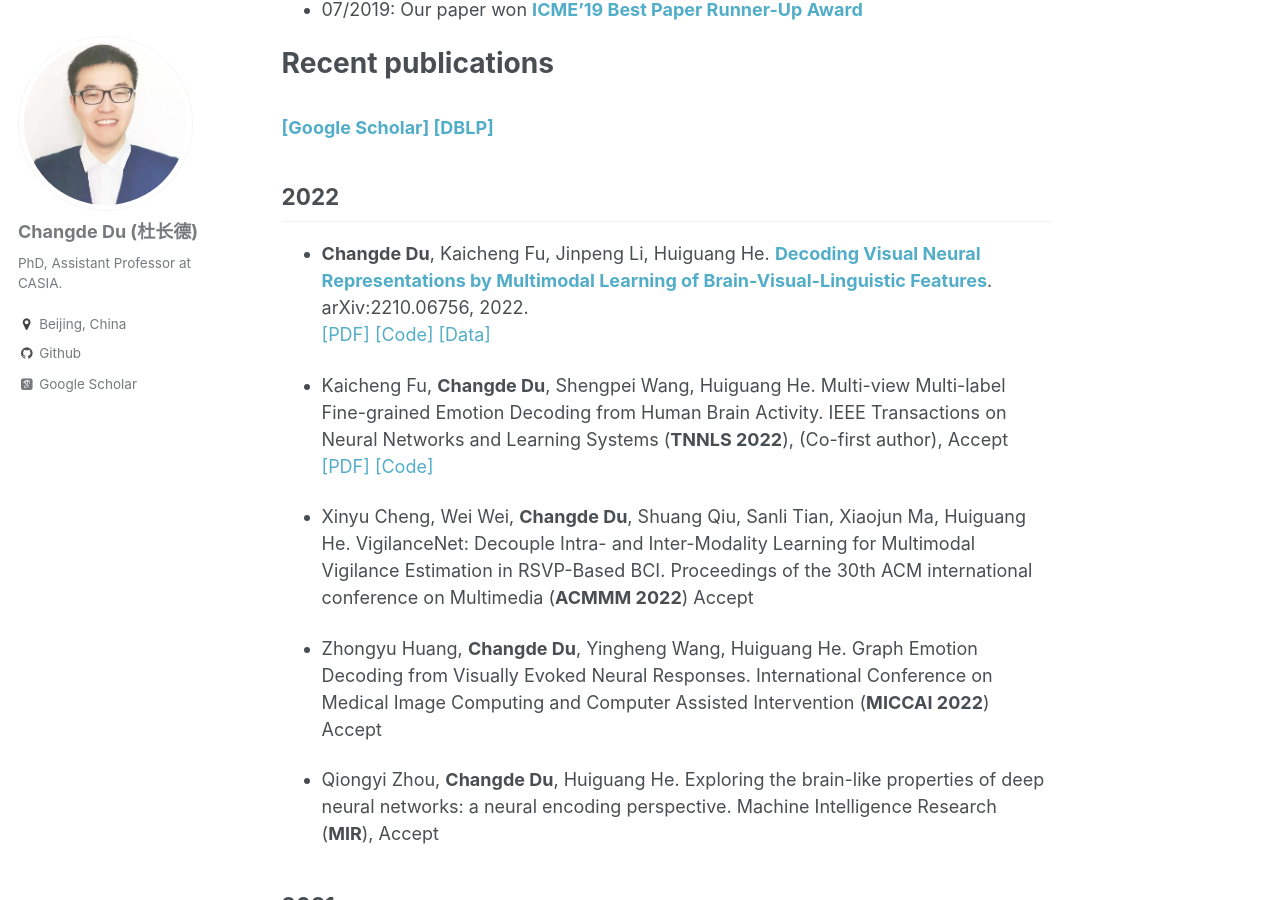
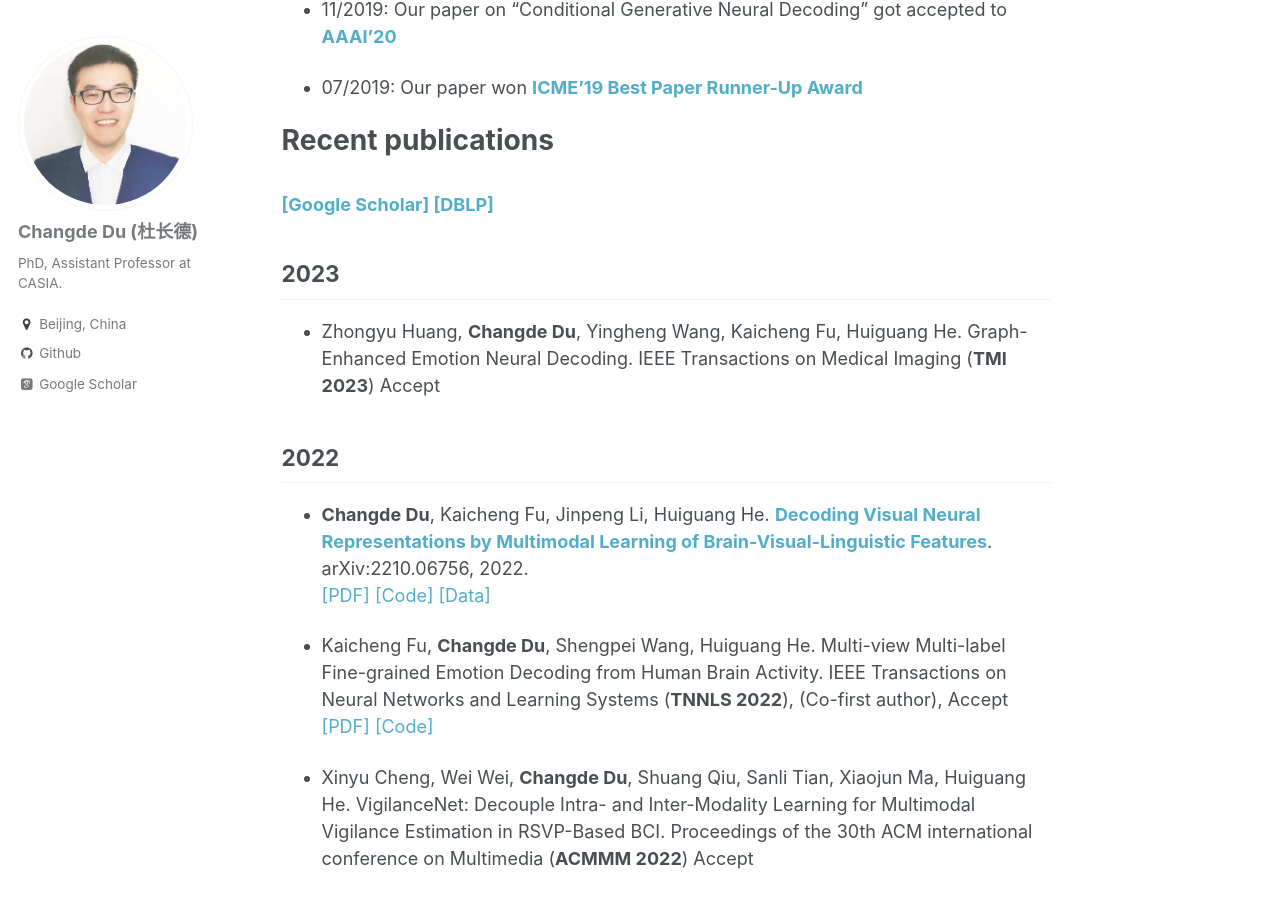
Before and after one commit to ChangdeDu/changdedu.github.io, a Jekyll site: the page built from _pages/about.md, in a window 1280 px wide and 900 px high, scrolled down 2019 px. Built offline with Jekyll 4.4.1, drawn with Linux system fonts in a browser that asks for light colours; some web fonts are replaced; some of the changed text lies outside the part shown.

Commit message:
Update about.md

```diff
--- a/_pages/about.md
+++ b/_pages/about.md
@@ -19,6 +19,8 @@ My research interest broadly includes artificial intelligence, cognitive neurosc
 I have published 30+ research papers in top-tier AI/ML conferences and journals, including AAAI, KDD, IJCAI, ACMMM, MICCAI, UAI, IEEE TNNLS/TMM/TCDS, Information Fusion, and Pattern Recognition. I won the Best Paper Runner-Up Award in IEEE ICME 2019.
 
 # News
+- 02/2023: Our paper on "Graph-Enhanced Emotion Neural Decoding" got accepted to [**IEEE TMI**]
+
 - 02/2023: I will serve as a reviewer for **ICCV-2023**
 
 - 11/2022：入选中国人工智能学会—华为 MindSpore 学术奖励基金
@@ -65,6 +67,10 @@ I have published 30+ research papers in top-tier AI/ML conferences and journals,
 # Recent publications
 
 ### [[Google Scholar]](https://scholar.google.com/citations?user=ef2EFsYAAAAJ&hl=zh-CN) [[DBLP]](https://dblp.org/pid/178/4485.html)
+
+## 2023
+- Zhongyu Huang, **Changde Du**, Yingheng Wang, Kaicheng Fu, Huiguang He. Graph-Enhanced Emotion Neural Decoding. IEEE Transactions on Medical Imaging (**TMI 2023**) Accept
+
 
 ## 2022
 - **Changde Du**, Kaicheng Fu, Jinpeng Li, Huiguang He. [**Decoding Visual Neural Representations by Multimodal Learning of Brain-Visual-Linguistic Features**](https://arxiv.org/abs/2210.06756). 	arXiv:2210.06756, 2022. <br>[[PDF]](https://arxiv.org/abs/2210.06756) [[Code]](https://github.com/ChangdeDu/BraVL) [[Data]](https://figshare.com/articles/dataset/BraVL/17024591)
```
